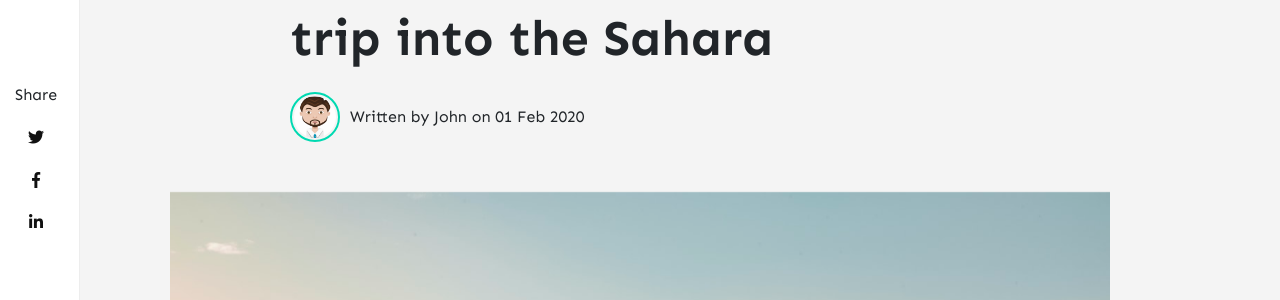
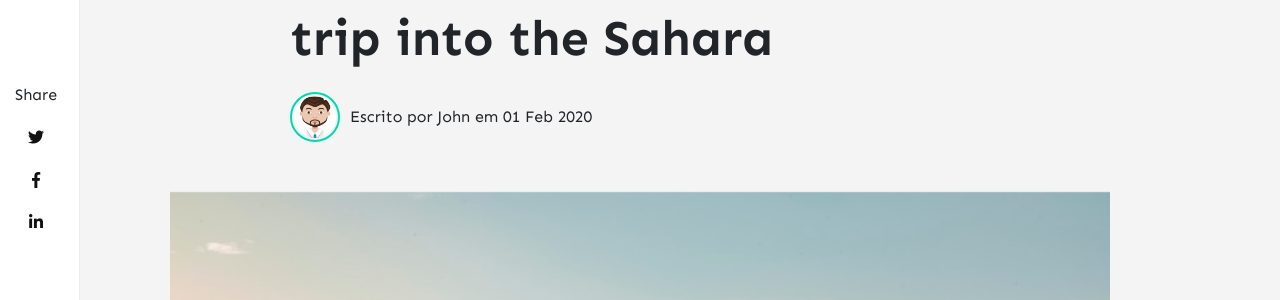
Before and after one commit to studdent-pehescamander/gelinc.github.io, a Jekyll site: the page built from _posts/2020-02-1-much-more-than-a-desert-trip-to-sahara.md, in a window 1280 px wide and 900 px high. Shown: the part 288-588 px from the top of the window. Built offline with Jekyll 4.4.1, drawn with Linux system fonts in a browser that asks for light colours; nearby versions of some CDN libraries; comment, search, counter and statistics services are not loaded.

Commit message:
Update post.html

```diff
--- a/_layouts/post.html
+++ b/_layouts/post.html
@@ -20,7 +20,7 @@ post_class: post-template
             {% endif %}
         </div>
         <div>
-        Written by {{ author.display_name }} on
+        Escrito por {{ author.display_name }} em
         <span class="post-date"><time class="post-date" datetime="{{ page.date | date:"%Y-%m-%d" }}">{{ page.date | date_to_string }}</time></span>
         {% if page.last_modified_at %}
         (Updated: <time datetime="{{ page.last_modified_at | date_to_xmlschema }}" itemprop="dateModified">{{ page.last_modified_at | date: "%b %-d, %Y" }}</time>)
```
